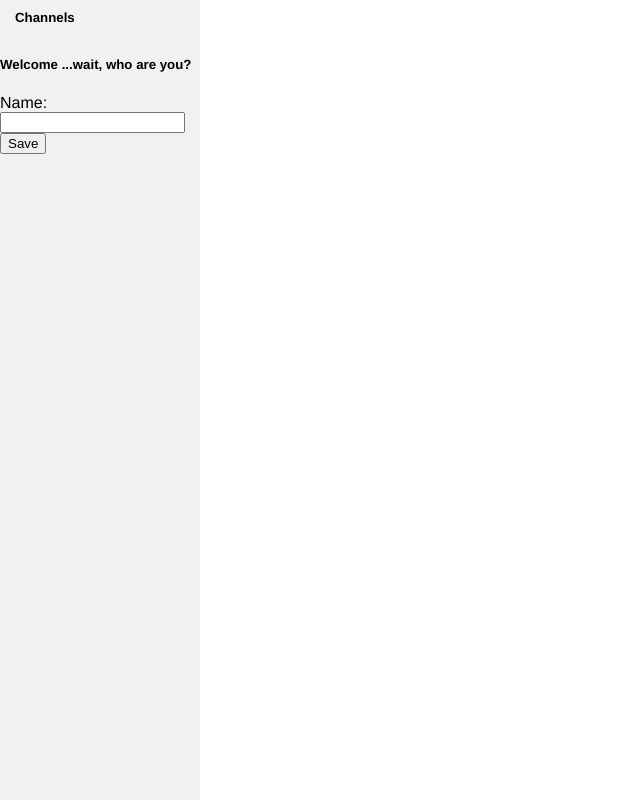
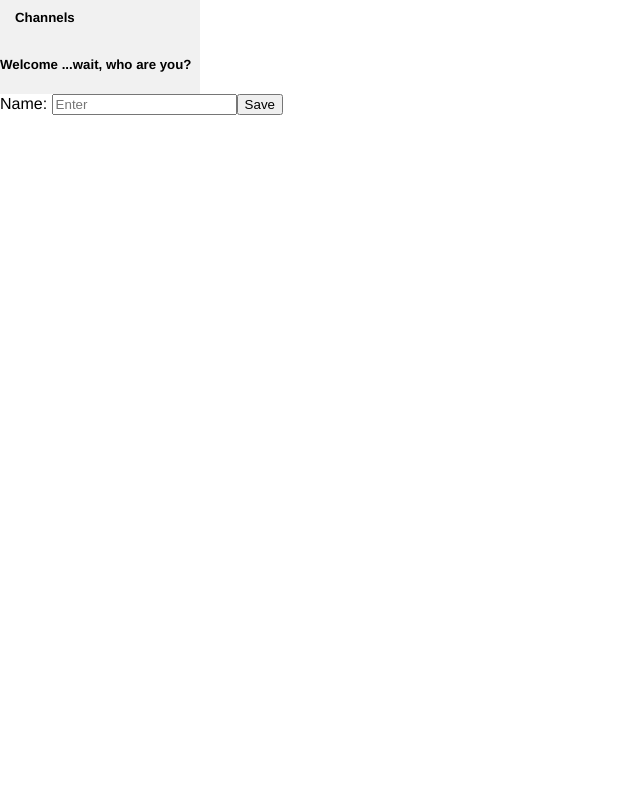
Before and after one commit to HENNGE/chatto, a Vue app: page /#/ in a window 1280 px wide. Shown: the whole page, without its empty margins (0-640 px from the left). Built offline with nearby package versions, Linux system fonts and the light colour scheme; what vue-native-websocket would draw is missing.

Commit message:
fixes routes

```diff
--- a/index.html
+++ b/index.html
@@ -6,7 +6,9 @@
     <title>chatto</title>
   </head>
   <body>
-    <div id="app"></div>
+    <div id="app">
+      <router-view />
+    </div>
     <!-- built files will be auto injected -->
   </body>
 </html>
--- a/src/App.vue
+++ b/src/App.vue
@@ -1,6 +1,7 @@
 <template>
   <div id="App">
-    <router-view />
+    <router-view name="Sidebar" />
+    <router-view name="Header" />
   </div>
 </template>
 
--- /dev/null
+++ b/src/components/Header.vue
@@ -0,0 +1,16 @@
+<template>
+  <header class="Header">
+    <username />
+  </header>
+</template>
+
+<script>
+import Username from '@/components/Username';
+
+export default {
+  name: 'Header',
+  components: {
+    Username
+  }
+}
+</script>
--- a/src/components/Sidebar.vue
+++ b/src/components/Sidebar.vue
@@ -6,40 +6,13 @@
       <span v-if="username">{{ username }}!</span>
       <span v-else>...wait, who are you?</span>
     </h5>
-    <form @submit.prevent="onSubmit">
-      <label>
-        Name:
-        <input name="username" value="" placeholder="" />
-        <input type="submit" value="Save" />
-      </label>
-    </form>
     <nav class="Channels" />
   </aside>
 </template>
 
 <script>
-import { mapState } from 'vuex';
-
 export default {
   name: 'Sidebar',
-  computed: mapState({
-    username: state => state.user.username,
-  }),
-  methods: {
-    onSubmit(event) {
-      const username = event.target.username.value;
-
-      this.setUserName(username);
-    },
-    setUserName(username) {
-      this.$socket.sendObj({
-        command: 'NICK',
-        params: username,
-      });
-
-      this.$store.commit('setUsername', username);
-    },
-  },
 };
 </script>
 
--- /dev/null
+++ b/src/components/Username.vue
@@ -0,0 +1,35 @@
+<template>
+  <form @submit.prevent="onSubmit">
+    <label>
+      Name:
+      <input name="username" value="" placeholder="Enter" />
+      <input type="submit" value="Save" />
+    </label>
+  </form>
+</template>
+
+<script>
+import { mapState } from 'vuex';
+
+export default {
+  name: "Username",
+  computed: mapState({
+    username: state => state.user.username,
+  }),
+  methods: {
+    onSubmit(event) {
+      const username = event.target.username.value;
+
+      this.setUserName(username);
+    },
+    setUserName(username) {
+      this.$socket.sendObj({
+        command: 'NICK',
+        params: username,
+      });
+
+      this.$store.commit('setUsername', username);
+    },
+  },
+}
+</script>
--- a/src/main.js
+++ b/src/main.js
@@ -1,7 +1,6 @@
 import Vue from 'vue';
 import VueNativeSock from 'vue-native-websocket';
 
-import App from './App';
 import router from './router';
 import store from './store/index';
 
@@ -18,9 +17,6 @@ Vue.config.productionTip = false;
 
 /* eslint-disable no-new */
 new Vue({
-  el: '#app',
   store,
   router,
-  components: { App },
-  template: '<App/>',
-});
+}).$mount('#app');
--- a/src/router/index.js
+++ b/src/router/index.js
@@ -1,5 +1,7 @@
 import Vue from 'vue';
 import Router from 'vue-router';
+import App from '@/App';
+import Header from '@/components/Header';
 import Sidebar from '@/components/Sidebar';
 
 Vue.use(Router);
@@ -8,8 +10,16 @@ export default new Router({
   routes: [
     {
       path: '/',
-      name: 'App',
-      component: Sidebar,
+      component: App,
+      children: [
+        {
+          path: '',
+          components: {
+            Header,
+            Sidebar,
+          },
+        },
+      ],
     },
   ],
 });
```
